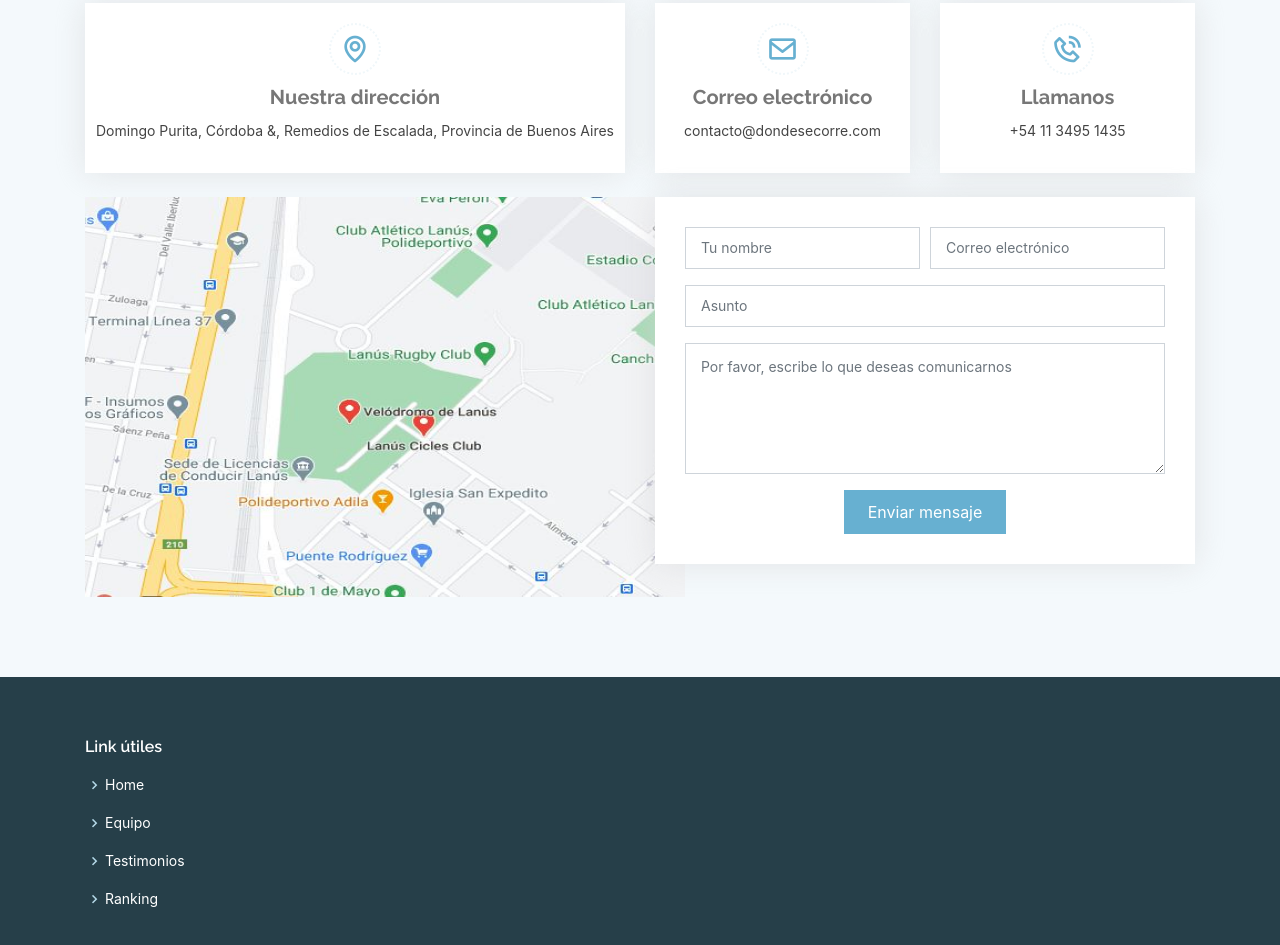
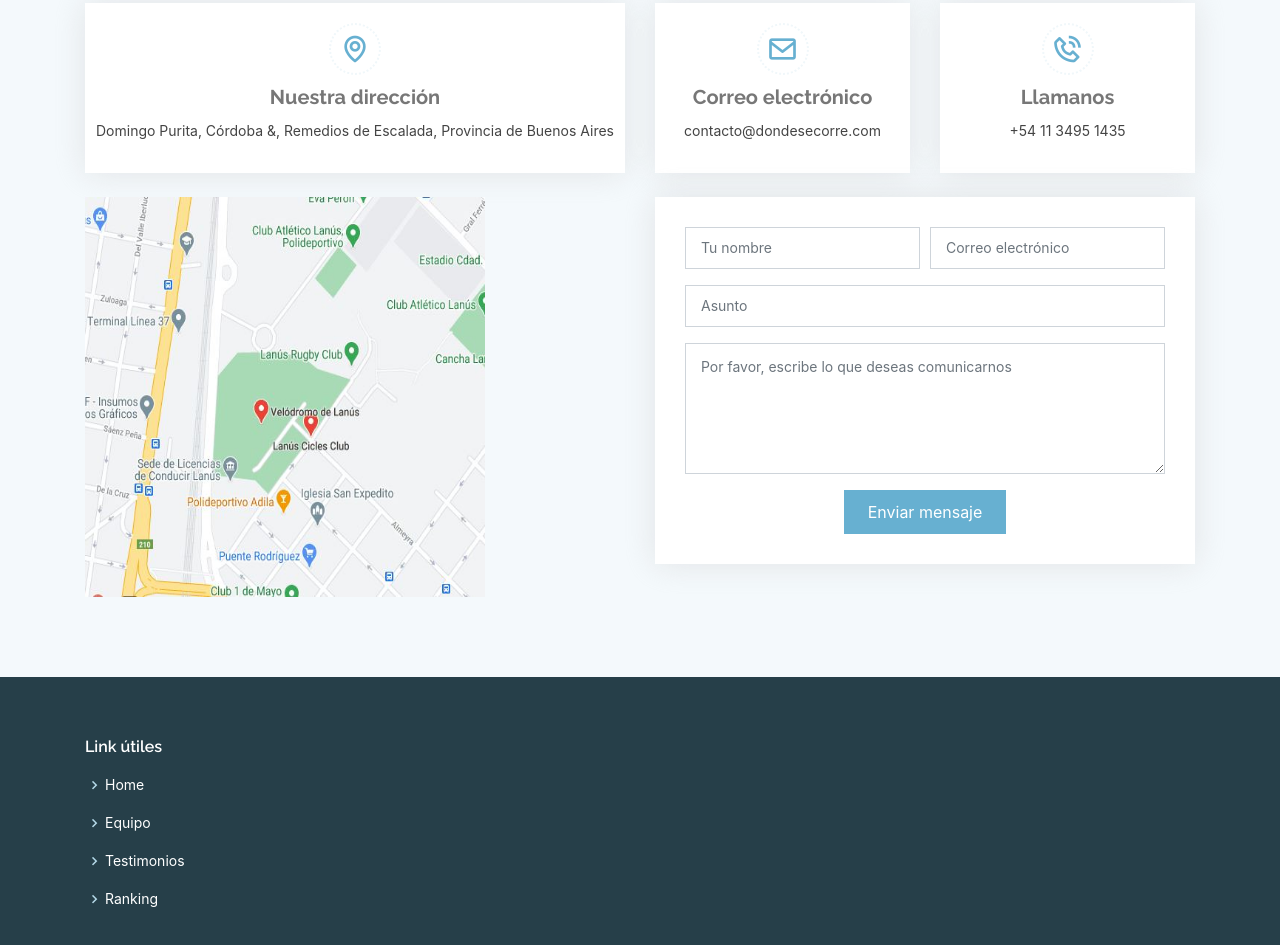
Before and after one commit to DiegoBotta/DiegoBotta.github.io, a website with bundled scripts: page index.html in a window 1280 px wide. Shown: the part 2273-3218 px from the top of the page. Built offline with nearby package versions, Linux system fonts and the light colour scheme.

Commit message:
Update index.html

```diff
--- a/index.html
+++ b/index.html
@@ -245,7 +245,7 @@
         <div class="row" data-aos="fade-up" data-aos-delay="200">
 
           <div class="col-lg-6 ">
-            <img src="donde.JPG" alt="mapa" width="600" height="400">
+            <img src="donde.JPG" alt="mapa" width="400" height="400">
 
 
         </div>
```
